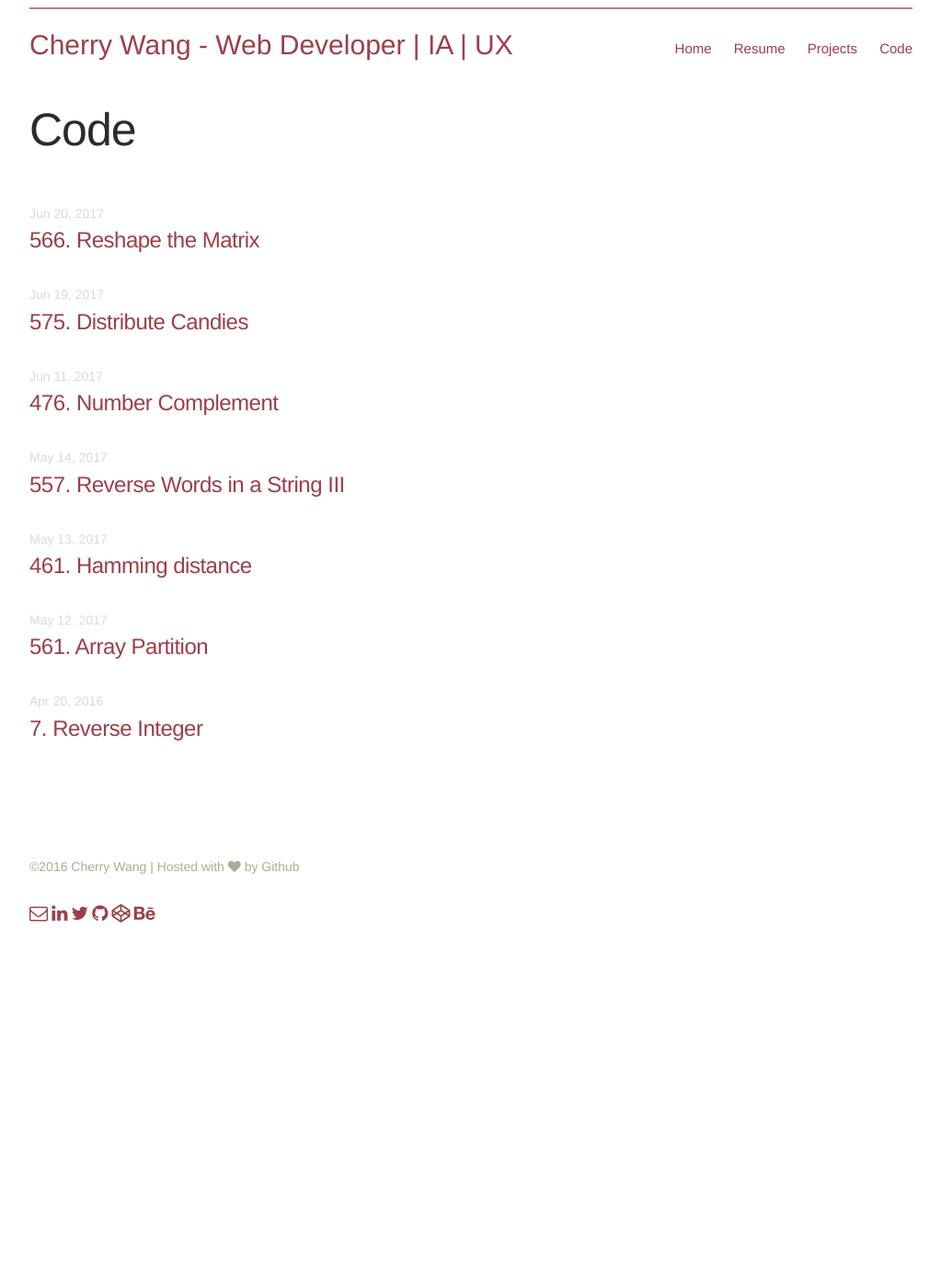
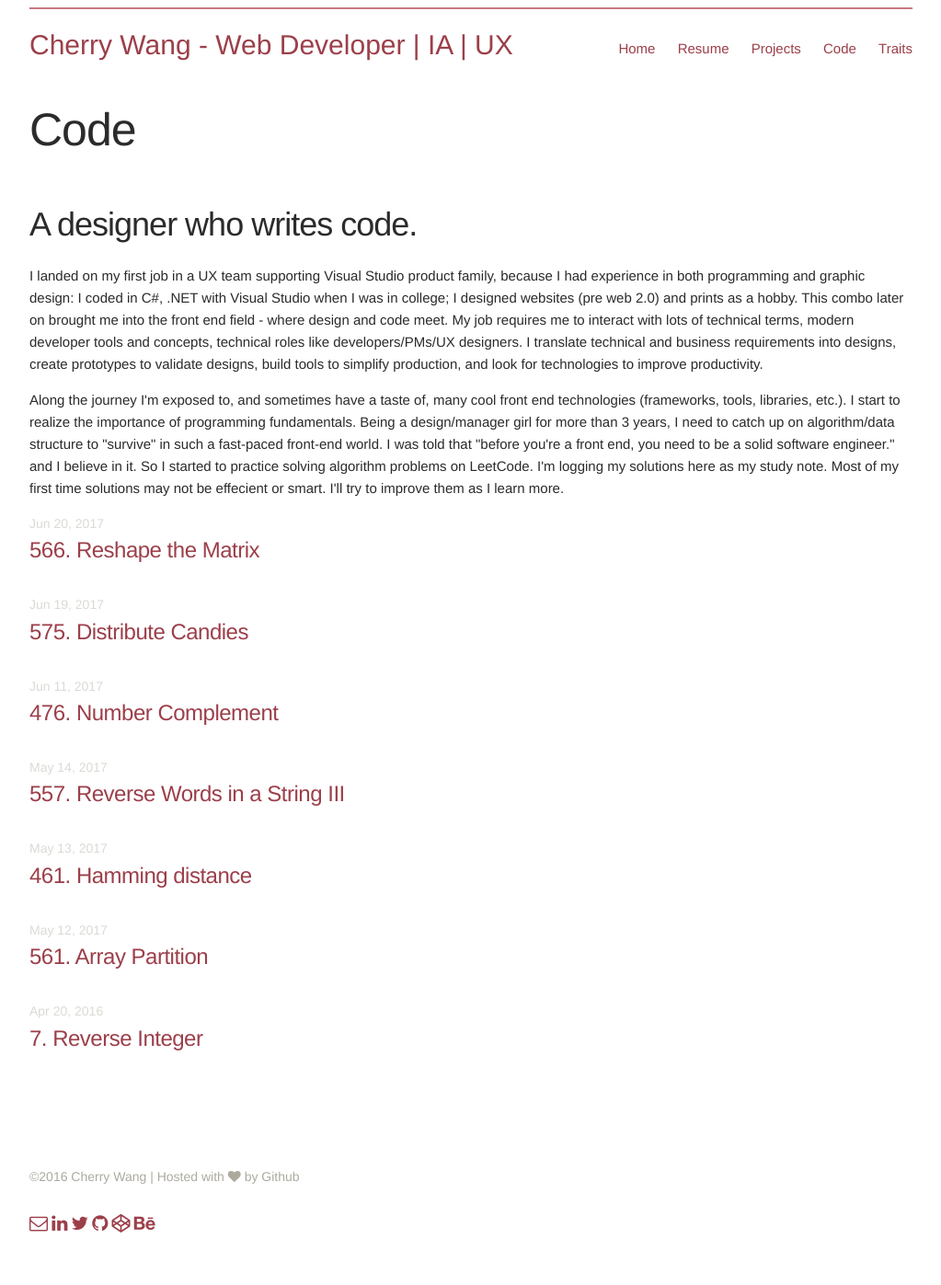
Before and after one commit to chryw/chryw.github.io, a Jekyll site: the page built from code/index.html, in a window 1280 px wide. Shown: the whole page at 92% size, without its empty margins (128-1151 px from the left). Built offline with Jekyll 4.4.1, drawn with Linux system fonts in a browser that asks for light colours; nearby versions of some CDN libraries; some web fonts are replaced; before the commit the page ends 1060 px from its top, so only the background shows below that.

Commit message:
Added some intro text

```diff
--- a/code/index.html
+++ b/code/index.html
@@ -6,6 +6,9 @@ weight: 4
 ---
 
 <div class="codes">
+  <h3>A designer who writes code.</h3>
+  <p>I landed on my first job in a UX team supporting Visual Studio product family, because I had experience in both programming and graphic design: I coded in C#, .NET with Visual Studio when I was in college; I designed websites (pre web 2.0) and prints as a hobby. This combo later on brought me into the front end field - where design and code meet. My job requires me to interact with lots of technical terms, modern developer tools and concepts, technical roles like developers/PMs/UX designers. I translate technical and business requirements into designs, create prototypes to validate designs, build tools to simplify production, and look for technologies to improve productivity.</p>
+  <p>Along the journey I'm exposed to, and sometimes have a taste of, many cool front end technologies (frameworks, tools, libraries, etc.). I start to realize the importance of programming fundamentals. Being a design/manager girl for more than 3 years, I need to catch up on algorithm/data structure to "survive" in such a fast-paced front-end world. I was told that "before you're a front end, you need to be a solid software engineer." and I believe in it. So I started to practice solving algorithm problems on LeetCode. I'm logging my solutions here as my study note. Most of my first time solutions may not be effecient or smart. I'll try to improve them as I learn more.</p>
   <ul class="post-list">
     {% assign posts = site.categories.code %}
       {% for post in posts %}
--- a/index.html
+++ b/index.html
@@ -6,7 +6,7 @@ weight: 1
 <div class="home">
     <h1 class="greeting"><span class="long-line-block">Hello!</span><span class="long-line-divider"></span> <span class="long-line-block">I'm Cherry Wang.</span></h1>
     <div class="intro">
-        <p>I'm a front end developer with good sense of UX design. I've been working in a UX team at Microsoft Developers Division, supporting the Visual Studio product family with focus on UX related imagery. I lead an image production team that connects arts with designers, engineers and PMs. I create templates and tools to accelerate the workflow. I build prototypes in both vector and html/css/js formats to validate designs. I also write documentations and build catalogs for reusable assets to ensure consistent user experience.</p>
+        <p>I'm a front end developer with good sense of UX design. I've been working in a UX team at Microsoft Developers Division, supporting the Visual Studio product family with focus on UX related imagery. I lead an image production team that connects arts with designers, engineers and PMs. I create templates and tools to accelerate the production workflow. I build prototypes in both vector and html/css/js formats to validate designs. I also write documentations and build catalogs for reusable assets to ensure consistent user experience.</p>
 
         <p>In my free time, I build websites for friends and small businesses, learn new skills, and play a <a href="http://na.finalfantasyxiv.com/lodestone/character/2336810/"  target="_blank" rel="noopener noreferrer">Miqo'te</a> character in Final Fantasy XIV.</p>
     </div>
```
Also changed, not shown: projects/index.html (+2 -6 lines), traits/index.md (added, +35 -0 lines). Lines whose indentation alone changed are shown as unchanged.
